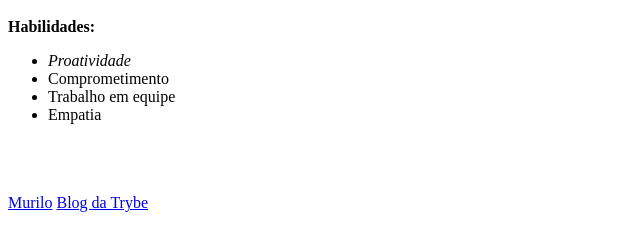
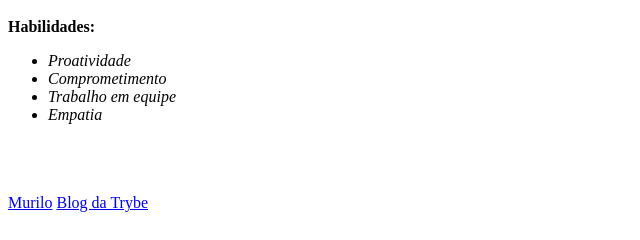
Before and after one commit to MuriloAmarals/MuriloAmarals.github.io, a plain HTML site: page index.html in a window 1280 px wide. Shown: the part 545-785 px from the top of the page, 0-640 px from the left. Drawn offline with Linux system fonts and the light colour scheme.

Commit message:
requisito 7

```diff
--- a/index.html
+++ b/index.html
@@ -25,13 +25,13 @@ alt="Murilo no espelho" width="300">
         <em>Proatividade</em>
     </li>
     <li>
-        Comprometimento
+        <em>Comprometimento</em>
     </li>
     <li>
-        Trabalho em equipe
+        <em>Trabalho em equipe</em>
     </li>
     <li>
-        Empatia
+        <em>Empatia</em>
     </li>
 </ul>
 <br>
```
